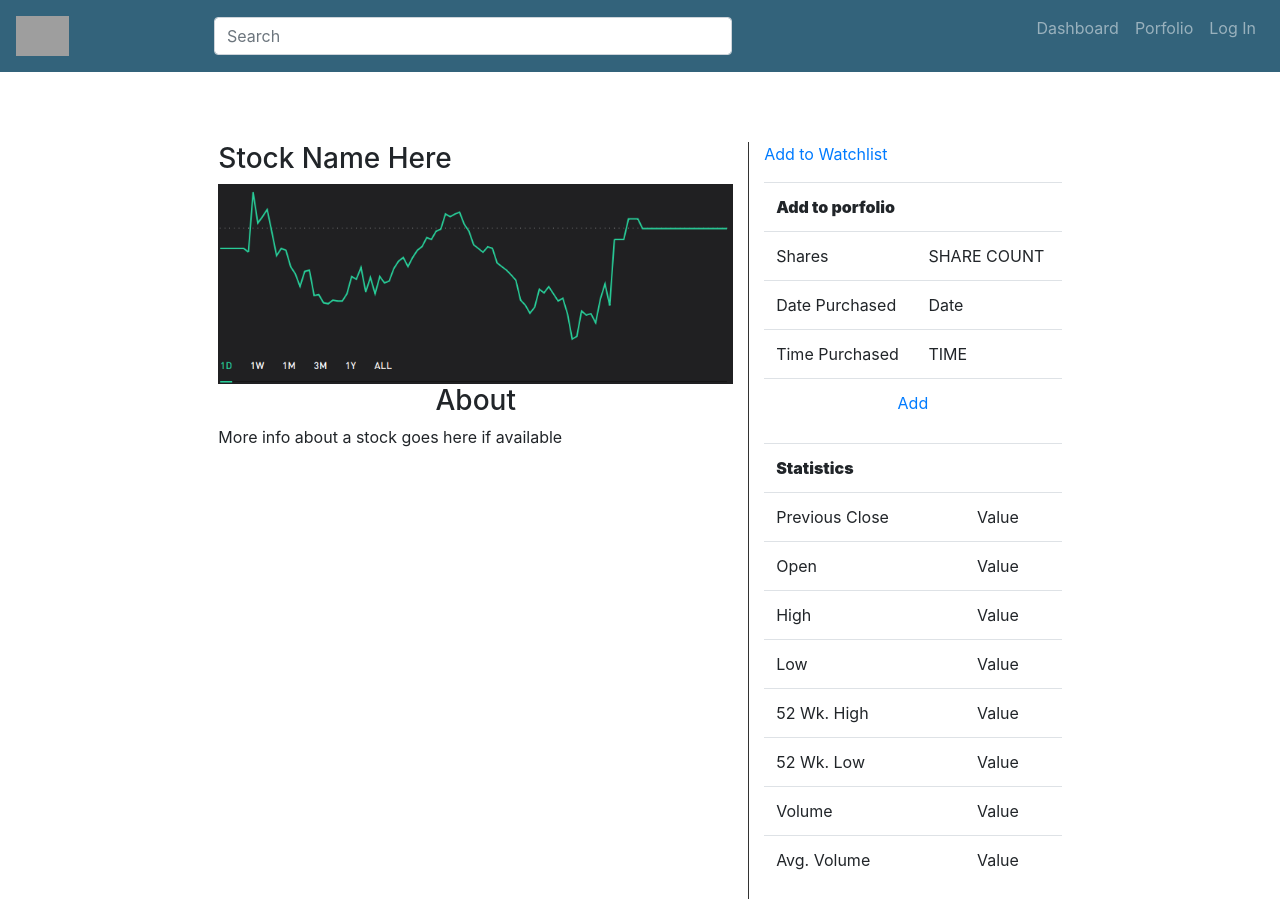
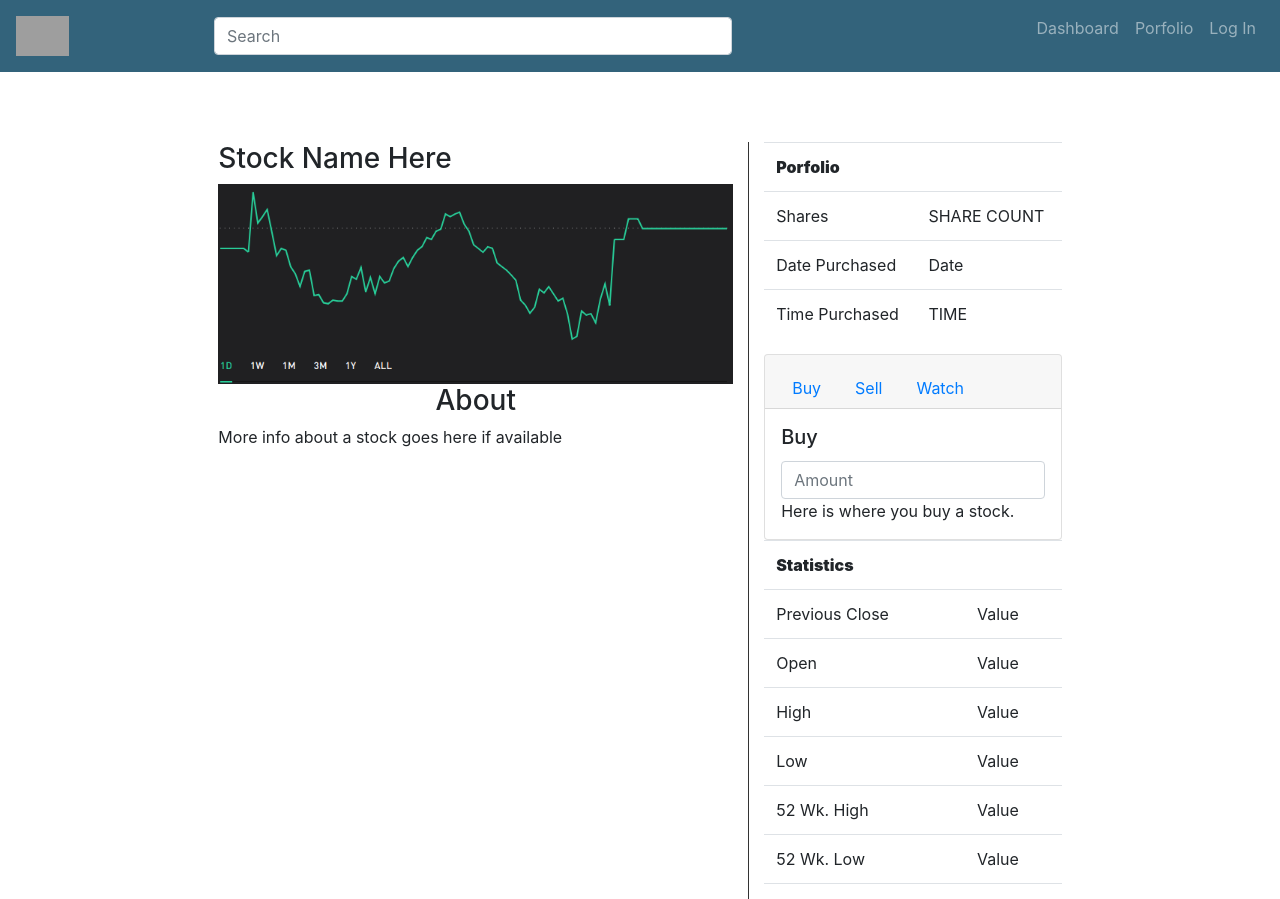
Before and after one commit to Coopss/SPMS, a PHP site: page /ticker.php in a window 1280 px wide. Shown: the top 899 px of the page. Run offline with PHP 8.4, Linux system fonts and the light colour scheme; grey boxes are pictures that could not be loaded.

Commit message:
Prototype for stock buy/sell card.

```diff
--- a/public_html/ticker.php
+++ b/public_html/ticker.php
@@ -33,12 +33,11 @@
                                         <p id="ticker_about">More info about a stock goes here if available</p>
                                 </div>
                                 <div class="col-lg-3" id="stock_table_div">
-                                        <a href="#">Add to Watchlist</a><p></p>
                                         <table class = "table stock_tables">
                                                 <!-- Portfolio stock details -->
                                            <tbody>
                                               <th colspan="2">
-                                                 <b>Add to porfolio</b>
+                                                 <b>Porfolio</b>
                                               </th>
                                               <tr>
                                                  <td>Shares</th>
@@ -52,12 +51,46 @@
                                                  <td> Time Purchased </td>
                                                  <td> TIME </td>
                                               </tr>
-                                              <tr>
-                                                 <td colspan="2" align="center">
-                                                         <a href="#">Add</a>
-                                                 </td>
                                            </tbody>
                                         </table>
+                                        <div class="card mt-3 tab-card">
+                                                <div class="card-header tab-card-header">
+                                                  <ul class="nav nav-tabs card-header-tabs" id="myTab" role="tablist">
+                                                    <li class="nav-item">
+                                                        <a class="nav-link" id="one-tab" data-toggle="tab" href="#one" role="tab" aria-controls="Buy" aria-selected="true">Buy</a>
+                                                    </li>
+                                                    <li class="nav-item">
+                                                        <a class="nav-link" id="two-tab" data-toggle="tab" href="#two" role="tab" aria-controls="Sell" aria-selected="false">Sell</a>
+                                                    </li>
+                                                    <li class="nav-item">
+                                                        <a class="nav-link" id="three-tab" data-toggle="tab" href="#three" role="tab" aria-controls="Watch" aria-selected="false">Watch</a>
+                                                    </li>
+                                                  </ul>
+                                                </div>
+
+                                                <div class="tab-content" id="myTabContent">
+                                                  <div class="tab-pane fade show active p-3" id="one" role="tabpanel" aria-labelledby="one-tab">
+                                                    <h5 class="card-title">Buy</h5>
+                                                    <form class="form-inline">
+                                                            <input class="form-control" type="text" placeholder="Amount" id="buycount" style="width:100%"> </input>
+                                                    </form>
+                                                    <p class="card-text">Here is where you buy a stock.</p>
+                                                  </div>
+                                                  <div class="tab-pane fade p-3" id="two" role="tabpanel" aria-labelledby="two-tab">
+                                                    <h5 class="card-title">Sell</h5>
+                                                    <form class="form-inline">
+                                                            <input class="form-control" type="text" placeholder="Amount" id="buycount" style="width:100%"> </input>
+                                                    </form>
+                                                    <p class="card-text">Here is where you sell a stock</p>
+                                                  </div>
+                                                  <div class="tab-pane fade p-3" id="three" role="tabpanel" aria-labelledby="three-tab">
+                                                    <h5 class="card-title">Watchlist</h5>
+                                                   <a href="#" class="btn btn-primary">Add</a>
+                                                    <p class="card-text">Add/Remove this stock from your watchlist</p>
+                                                  </div>
+
+                                                </div>
+                                              </div>
 
                                         <!-- Statistics -->
                                         <table class = "table stock_tables">
```
Also changed, not shown: public_html/global_assets/portfolio.css (+6 -1 lines), public_html/portfolio.php (+11 -11 lines).
